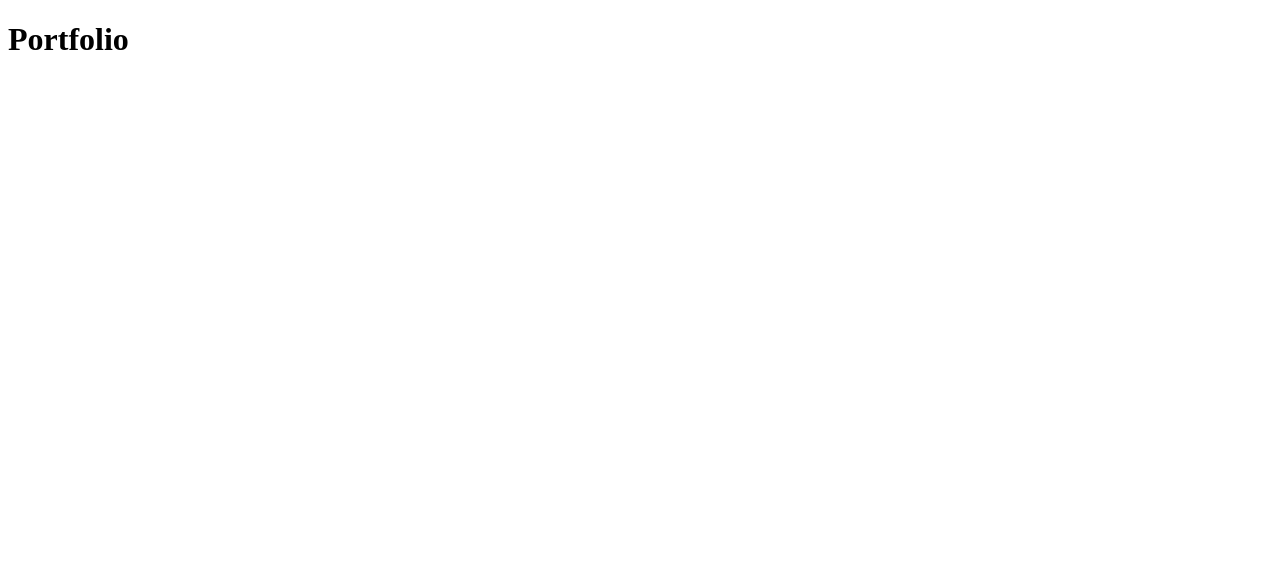
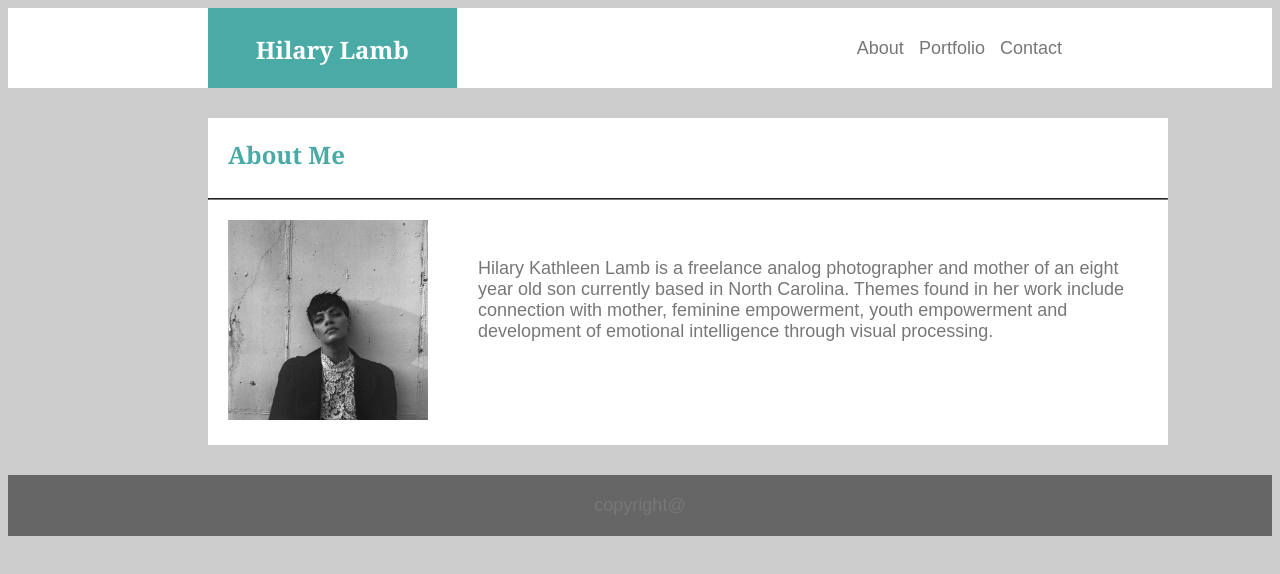
Before and after one commit to hilarykathleen/hilarykathleen.github.io, a plain HTML site: page index.html in a window 1280 px wide. Drawn offline with Linux system fonts and the light colour scheme.

Commit message:
second push

```diff
--- /dev/null
+++ b/assets/css/style.css
@@ -0,0 +1,130 @@
+* {
+    box-sizing: border-box;
+    background-color: #cccccc;
+}
+
+body {
+    font-family: Arial, Helvetica, sans-serif;
+    color: #777777;
+    font-size: 18px;
+    height: 500px;
+}
+
+header {
+    display: flex;
+    border-color: #cccccc;
+    background-color: #ffffff;
+    height: 80px;
+}
+
+nav {
+    flex: 3;
+    float: absolute;
+    background-color: #ffffff;
+    text-align: right;
+    margin-top: 20px;
+    padding: 10px;
+    margin-right: 200px;
+}
+
+a {
+    background-color: #ffffff;
+    text-decoration: none;
+    font-family: Arial, Helvetica, sans-serif;
+    color: #777777;
+    margin-left: 10px;
+}
+
+h1 {
+    flex: 1;
+    background-color: #4aaaa5;
+    width: 100px;
+    height: 80px;
+    font-size: 24px;
+    color: #ffffff;
+    font-family: Georgia, 'Times New Roman', Times, serif;
+    margin-left: 200px;
+    margin-top: 0;
+    margin-bottom: 0;
+    text-align: center;
+    padding: 25px;
+}
+
+h2 {
+    padding: 20px;
+    height: 80px;
+    margin-top: 30px;
+    margin-bottom: 0;
+    width: 960px;
+    margin-left: 200px;
+    color: #4aaaa5;
+    font-size: 24px;
+    font-family: Georgia, 'Times New Roman', Times, serif;
+    background-color: #ffffff;
+}
+
+.maincontent {
+    display: flex;
+    align-items: flex-start;
+    margin: 0px 200px 30px 200px;
+    background-color: #ffffff;
+    border-color: #dddddd;
+    width: 960px;
+    padding: 20px;
+}
+
+p {
+    order: 1;
+    width: 75%;
+    float: right;
+    background-color: #ffffff;
+    padding: 20px;
+}
+
+aside {
+    flex:1;
+    background-color: #ffffff;
+}
+
+h4 {
+    background-color: #4aaaa5;
+    color: #ffffff;
+    margin: 0;
+    font-family: Georgia, 'Times New Roman', Times, serif;
+}
+
+td {
+    background-color: #ffffff;
+}
+
+label {
+    background-color: #ffffff;
+    padding: 20px;
+}
+
+input {
+    background-color: #ffffff;
+}
+
+button {
+    color: #ffffff;
+    background-color: #4aaaa5
+}
+
+hr {
+    width: 960px;
+    margin: 0px 200px 0px 200px;
+    border-color: #777777;
+}
+
+footer {
+    padding: 20px;
+    clear: both;
+    background-color: #666666;
+    text-align: center;
+}
+
+.image {
+    height: 150px;
+    width: 200px;
+}
--- /dev/null
+++ b/contact.html
@@ -0,0 +1,40 @@
+<!DOCTYPE html>
+<html lang="en-us">
+
+<head>
+    <meta charset="UTF-8">
+    <title>Hilary Lamb Portfolio</title>
+    <link rel="stylesheet" type="text/css" href="assets/css/style.css">
+</head>
+
+<body>
+
+    <header>
+        <h1>Hilary Lamb</h1>
+        <nav>
+            <a href="index.html">About</a>
+            <a href="portfolio.html">Portfolio</a>
+            <a href="contact.html">Contact</a>
+        </nav>
+    </header>
+
+        <h2>Contact</h2>
+        <hr>
+
+    <section class="maincontent">
+            <form action="/action_page.php">
+                <label for="name">Name</label>
+                <input type="text" id="name" name="name" placeholder="Your name..">
+                <label for="email">Email</label>
+                <input type="text" id="email" name="email" placeholder="Your email..">
+                <label for="message">Message</label>
+                <input type="text" id="message" name="message" placeholder="Your message..">
+            <button>Submit</button>
+    </section>
+
+    <footer>
+        copyright@
+    </footer>
+
+</body>
+</html>
--- a/index.html
+++ b/index.html
@@ -1,11 +1,40 @@
 <!DOCTYPE html>
+<html lang="en-us">
+
 <head>
     <meta charset="UTF-8">
-    <title>HilaryLambPortfolio</title>
+    <title>Hilary Lamb Portfolio</title>
+    <link rel="stylesheet" type="text/css" href="assets/css/style.css">
 </head>
 
 <body>
-    <h1>Portfolio</h1>
+
+    <header>
+        <h1>Hilary Lamb</h1>
+        <nav>
+            <a href="index.html">About</a>
+            <a href="portfolio.html">Portfolio</a>
+            <a href="contact.html">Contact</a>
+        </nav>
+    </header>
+
+    <h2>About Me</h2>
+
+    <hr>
+
+    <section class="maincontent">
+            <aside>
+                <img alt="hilaryportrait" src="assets/images/hilary 2019Jan -6 copy.jpg" style="width:200px;height:200px;">
+            </aside>
+            <p>
+                    Hilary Kathleen Lamb is a freelance analog photographer and mother of an eight year old son currently based in North Carolina. Themes found in her work include connection with mother, feminine empowerment, youth empowerment and development of emotional intelligence through visual processing.
+                </p>
+
+    </section>
+
+    <footer>
+        copyright@
+    </footer>
 
 </body>
 </html>
```
Also changed, not shown: portfolio.html (added, +45 -0 lines), assets/images/StockSnap_KGSTJH2CB7.jpg (added), assets/images/hilary 2019Jan -6 copy.jpg (added), assets/images/positive.png (added), 7 other files.
